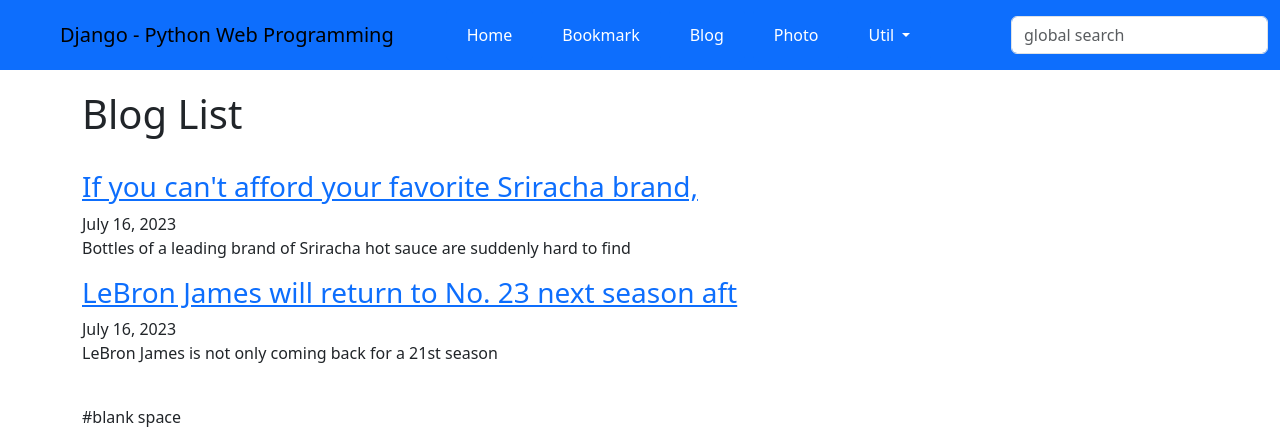
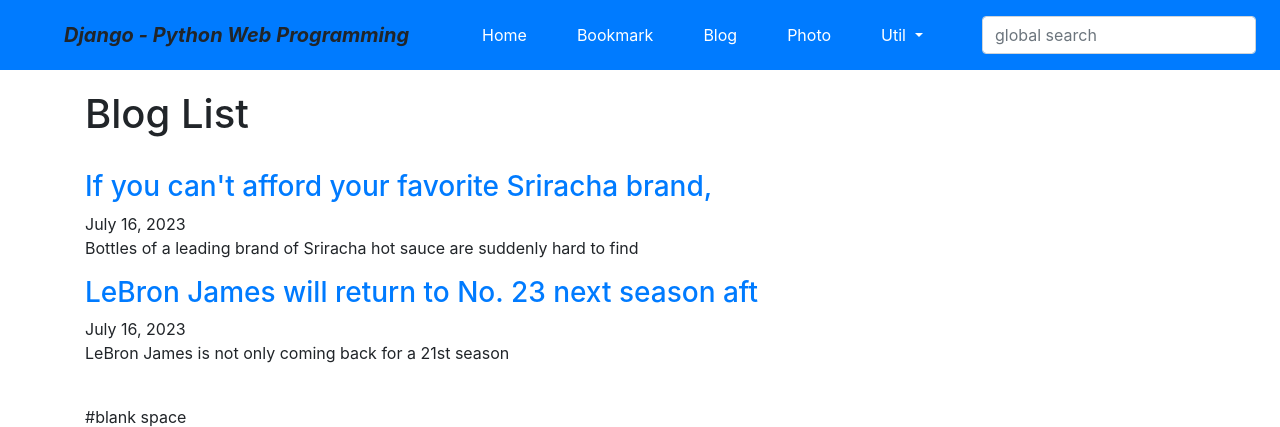
Before and after one commit to OneOfCosmosMostWanted/django_BookMark, a Django app: page /blog/ in a window 1280 px wide. Shown: the top 427 px of the page. Run offline with Django 4.2, Linux system fonts and the light colour scheme; data comes from the database, SQL or seed files in the repository; some libraries are stand-ins or nearby versions.

Commit message:
UI fixed

```diff
--- a/templates/base.html
+++ b/templates/base.html
@@ -10,7 +10,8 @@
     <title>{% block title %}Django Web Programming{% endblock %}</title>
 
 
-    <link href="https://cdn.jsdelivr.net/npm/bootstrap@5.3.0/dist/css/bootstrap.min.css" rel="stylesheet" integrity="sha384-9ndCyUaIbzAi2FUVXJi0CjmCapSmO7SnpJef0486qhLnuZ2cdeRhO02iuK6FUUVM" crossorigin="anonymous">
+
+    <link rel="stylesheet" href="https://stackpath.bootstrapcdn.com/bootstrap/4.3.1/css/bootstrap.min.css">
 
 
     {% block extra-style %}{% endblock %}
@@ -20,14 +21,13 @@
 <body style="padding-top:90px;">
 
 <nav class="navbar navbar-expand-lg navar-dark bg-primary fixed-top">
-  <div class="container-fluid">
     <span class="navbar-brand mx-5 mb-0 font-weight-bold font-italic">Django - Python Web Programming</span>
-    <button class="navbar-toggler" type="button" data-bs-toggle="collapse" data-bs-target="#navbarSupportedContent" aria-controls="navbarSupportedContent" aria-expanded="false" aria-label="Toggle navigation">
+    <button class="navbar-toggler" type="button" data-bs-toggle="collapse" data-bs-target="#navbarSupportedContent">
       <span class="navbar-toggler-icon"></span>
     </button>
 
     <div class="collapse navbar-collapse" id="navbarSupportedContent">
-      <ul class="navbar-nav me-auto mb-2 mb-lg-0">
+      <ul class="navbar-nav mr-auto">
         <li class="nav-item mx-1 btn btn-primary">
           <a class="nav-link text-white" href="{% url 'home' %}">Home</a>
         </li>
```
